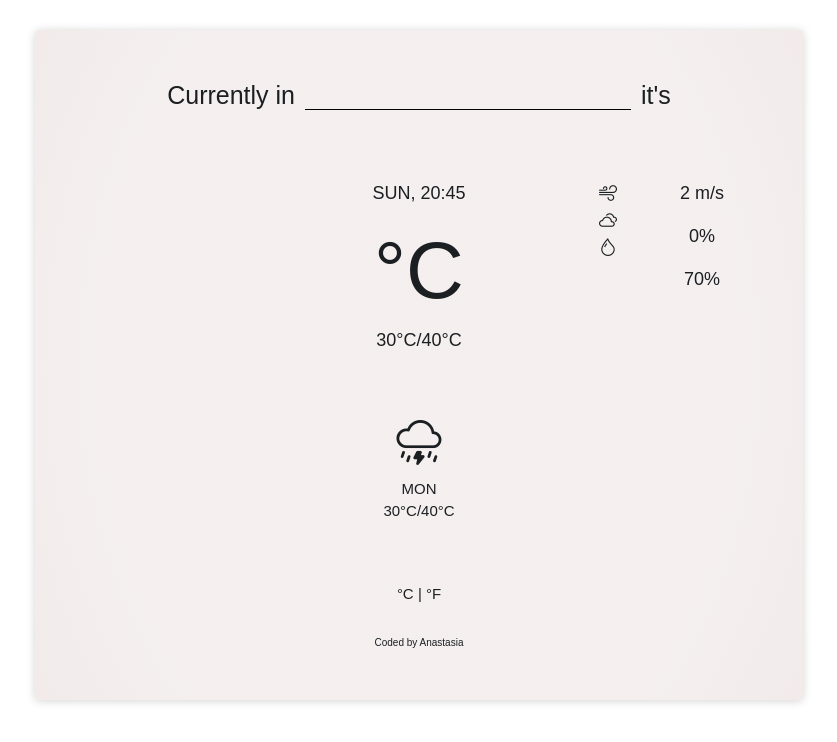
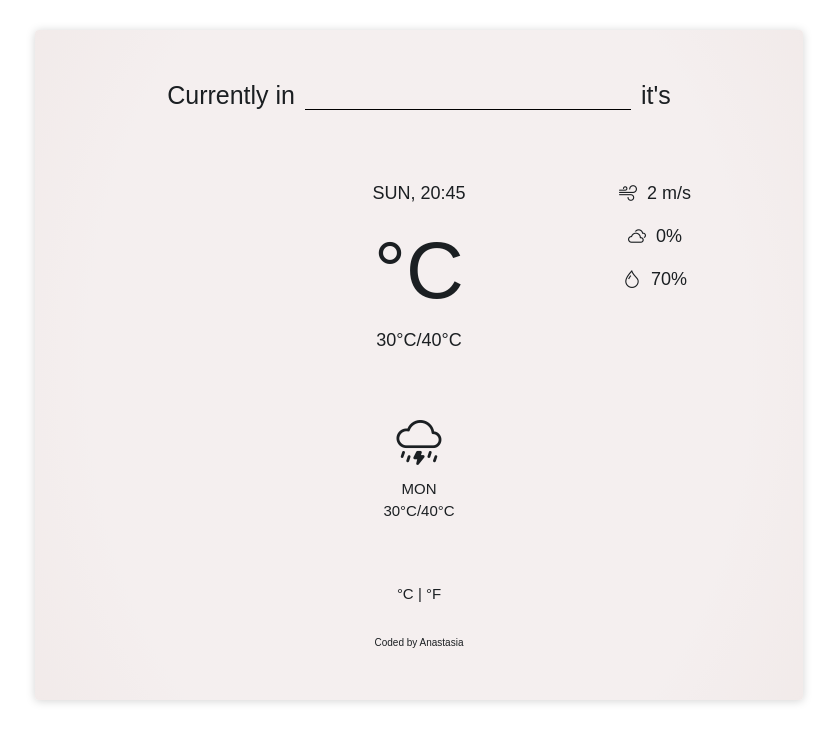
Before and after one commit to nastialia/weather-app, a plain HTML site: page index.html in a window 1280 px wide. Shown: the whole page, without its empty margins (221-1058 px from the left). Drawn offline with nearby package versions, Linux system fonts and the light colour scheme; a web font is replaced by a local one.

Commit message:
Adding a night mode and fixing alignments

```diff
--- a/index.html
+++ b/index.html
@@ -31,15 +31,19 @@
         <div class="col">
           <div class="container">
             <div class="row">
-              <div class="col add-today-info-icon">
-                <i class="bi bi-wind"></i><br />
-                <i class="bi bi-clouds"></i><br />
-                <i class="bi bi-droplet"></i>
-              </div>
-              <div class="col add-today-info">
-                <p id="today-wind">2 m/s</p>
-                <p id="today-cloudiness">0%</p>
-                <p id="today-humidity">70%</p>
+              <div class="col">
+                <div class="d-inline-flex">
+                  <div><i class="bi bi-wind add-today-info-icon"></i></div>
+                  <p id="today-wind" class="add-today-info">2 m/s</p>
+                </div><br />
+                <div class="d-inline-flex">
+                  <div class="mr-1"><i class="bi bi-clouds add-today-info-icon"></i></div>
+                  <p id="today-cloudiness" class="add-today-info">0%</p>
+                </div><br />
+                <div class="d-inline-flex">
+                  <div class="mr-1"><i class="bi bi-droplet add-today-info-icon"></i></div>
+                  <p id="today-humidity" class="add-today-info">70%</p>
+                </div>
               </div>
             </div>
           </div>
--- a/src/index.js
+++ b/src/index.js
@@ -7,6 +7,9 @@ let hours = now.getHours();
 if (hours < 10) {
   hours = `0${hours}`;
 }
+// if (hours < 5) {
+//   document.getElementById("background").style.backgroundImage = 'background-image: linear-gradient(to top, #1e3c72 0%, #1e3c72 1%, #2a5298 100%)';
+// }
 
 let days = [
   "SUN",
@@ -44,13 +47,12 @@ return days[day];
 
 let iconOther = null;
 
-
 function showForecast(response) {
   let dailyForecast = response.data.daily;
   let forecastElement = document.querySelector("#weather-forecast");
   let forecastHTML = `<div class="row">`;
   dailyForecast.forEach(function (forecastDay, index) {
-    if (index < 5) {
+    if (index < 6 && index > 0) {
       let forecastDescription = forecastDay.weather[0].main;
       if (forecastDescription === "Rain") {
         iconOther = `<i class="bi bi-cloud-rain other-days-icon"></i>`;
--- a/src/style.css
+++ b/src/style.css
@@ -80,6 +80,7 @@
   .add-today-info-icon {
     font-size: 18px;
     color: #1B1F22;
+    margin-right: 10px;
   }
 
   .other-days {
```
